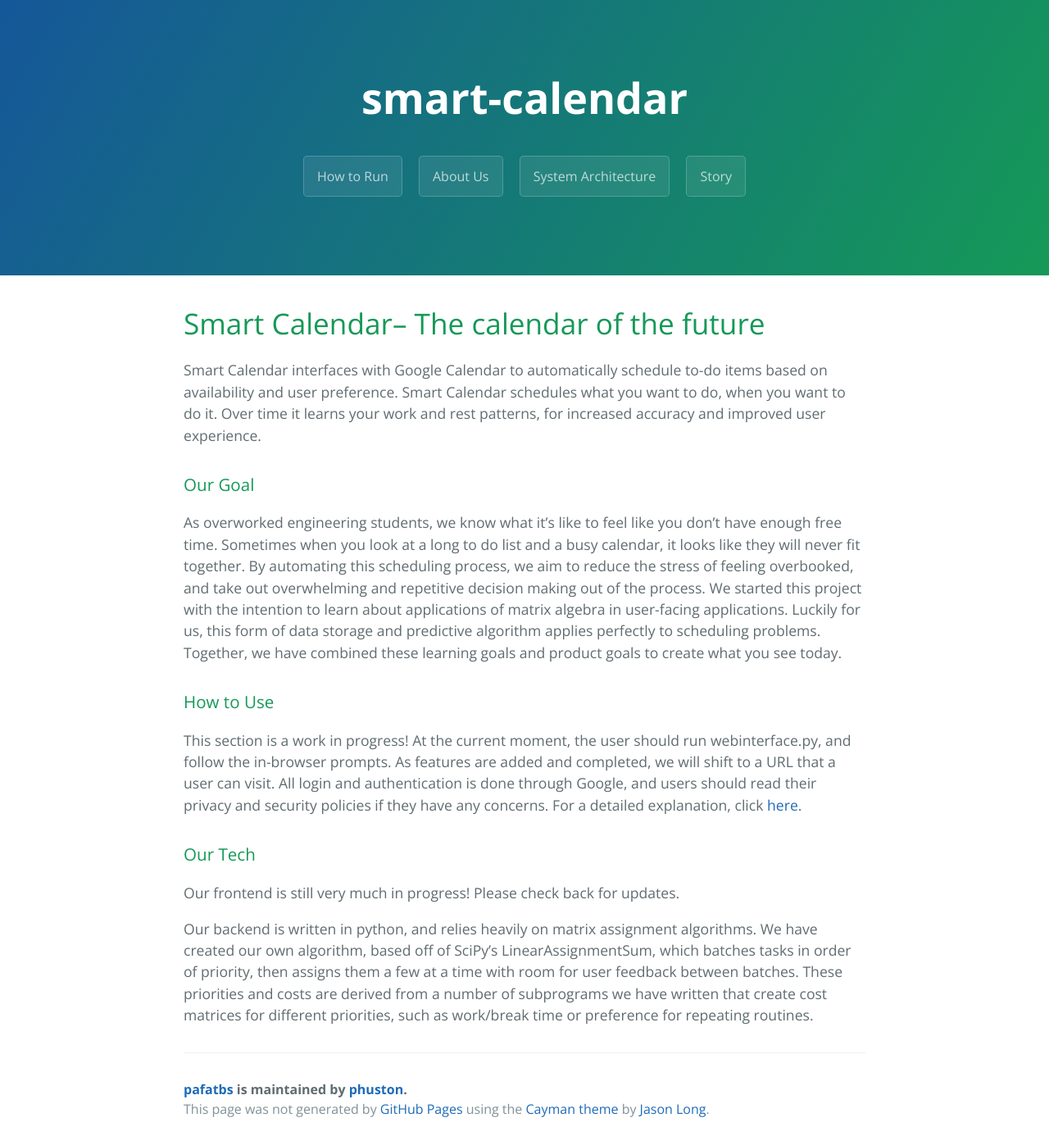
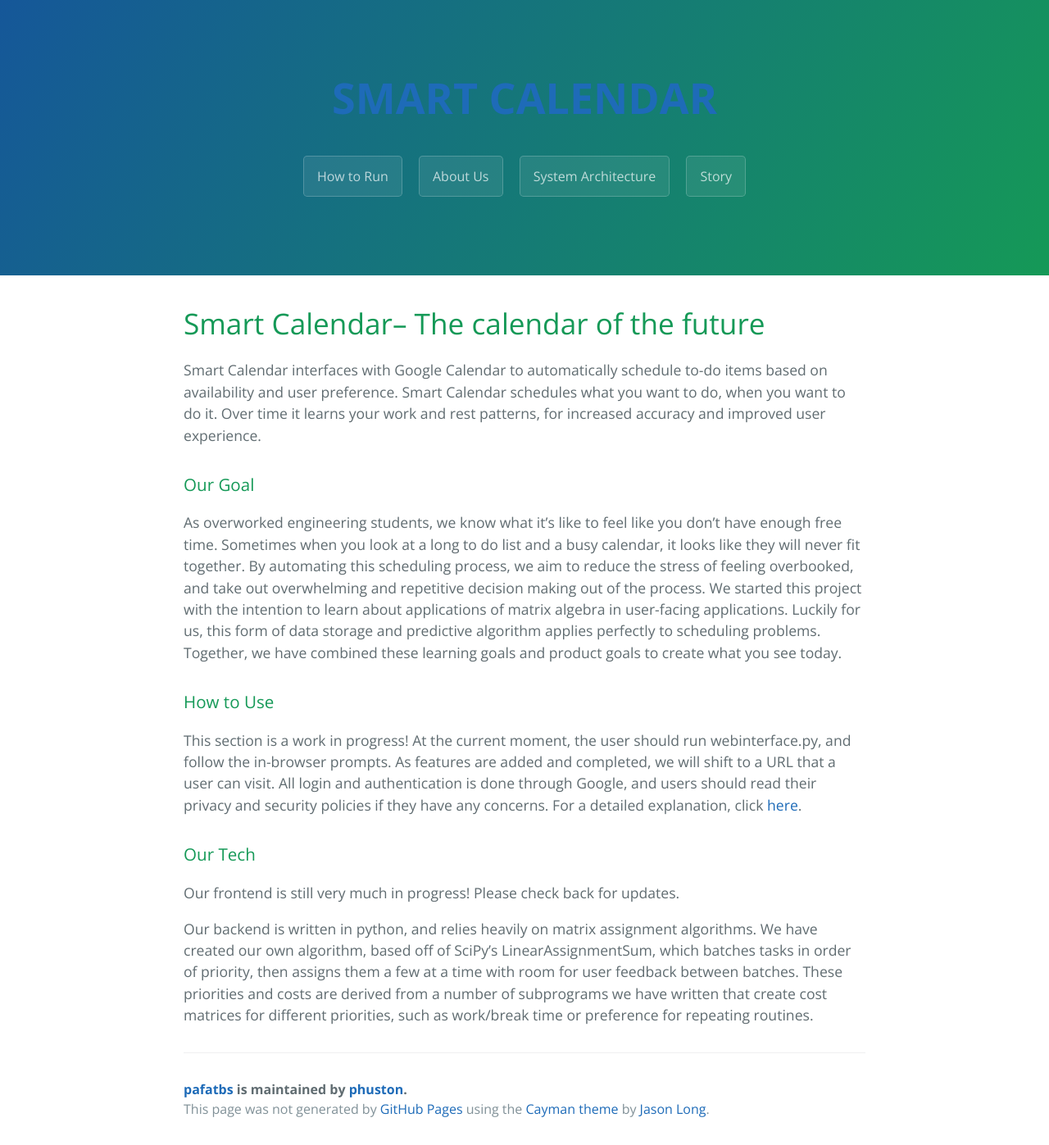
Before and after one commit to jsieving/smart-calendar, a Jekyll site: the page built from index.md, in a window 1280 px wide. Shown: the whole page at 82% size. Built offline with Jekyll 4.4.1, drawn with Linux system fonts in a browser that asks for light colours.

Commit message:
fixing style sheet

```diff
--- a/_layouts/template.html
+++ b/_layouts/template.html
@@ -11,7 +11,7 @@
   </head>
   <body>
     <section class="page-header">
-      <h1 class="project-name">smart-calendar</h1>
+      <h1 class="project-name"><a href= "https://jsieving.github.com/smart-calendar">SMART CALENDAR</a></h1>
       <h2 class="project-tagline"></h2>
       <a href="./howto" class="btn">How to Run</a>
       <a href="./aboutUs" class="btn">About Us</a>
```
